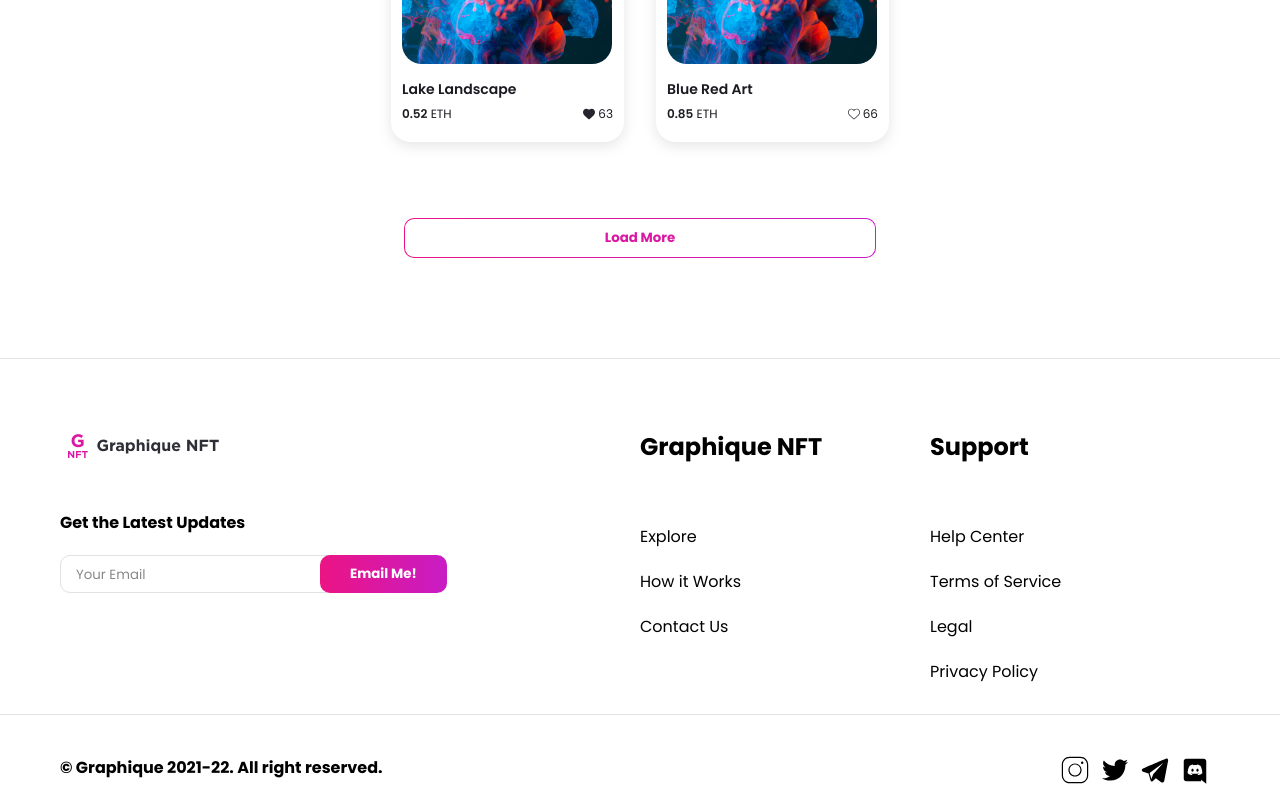
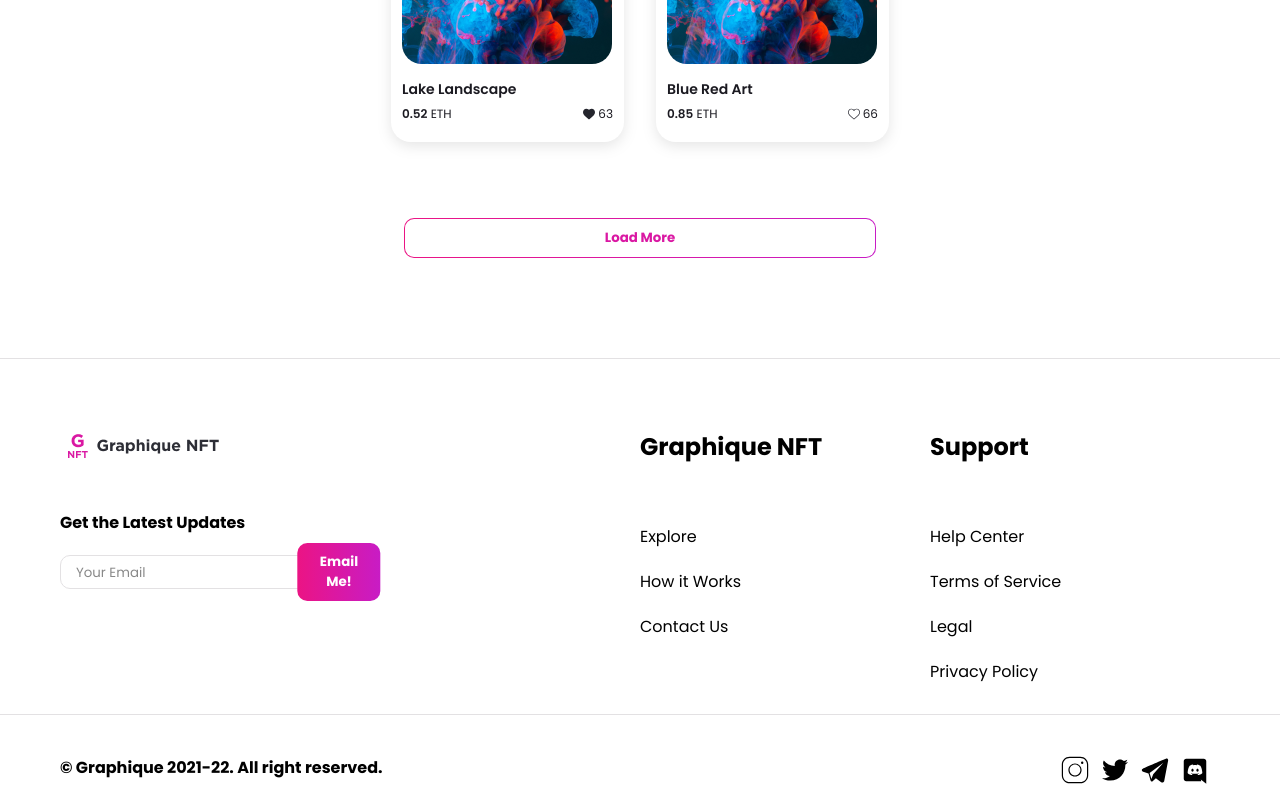
Before and after one commit to ankit-rawani/DesCode, a React (Create React App) app: page / in a window 1280 px wide. Shown: the part 1795-2595 px from the top of the page. Built offline with nearby package versions, Linux system fonts and the light colour scheme.

Commit message:
FinalFooter

```diff
--- a/src/components/footer/Footer.js
+++ b/src/components/footer/Footer.js
@@ -25,15 +25,15 @@ export default function Footer() {
                     type="text"
                     placeholder="Your Email"
                 />
-            </div>
-
-            <div>
                 <button
                     className={styles.button}
                 >
                     Email Me!
                 </button>
+
             </div>
+
+
 
           </section>
         </section>
--- a/src/components/footer/Footer.module.css
+++ b/src/components/footer/Footer.module.css
@@ -72,12 +72,8 @@
 }
 
 .footerRowAbout{
-    display: grid;
-    grid-template-columns: repeat(auto-fill, minmax(230px, 1fr));
-    grid-gap: 20px;
-    @media (max-width: 600px){
-    grid-template-columns: repeat(auto-fill, minmax(200px, 1fr));
-    }
+    margin-right: 20px;
+    margin-top: 0px;
 }
 .footerRow:hover {
     color: #DA18A3;
@@ -131,8 +127,9 @@
 .searchContainer {
     border-radius: 10px;
     border: #e3e1e3 1px solid;
-    padding: 2px 10px;
-    width: 100%;
+    padding: 0px 0px 0px 10px;
+    width: 50%;
+    position: relative;
 }
 
 .searchBar {
@@ -150,14 +147,17 @@
 .button {
     background: linear-gradient(to right, #eb1484, #c81cc5);
     cursor: pointer;
-    padding: 9px 30px;
+    padding: 9px 10px;
     outline: none;
     border: none;
     border-radius: 10px;
     color: white;
     font-weight: bold;
-    position: relative;
-    left: -40px
+    position: absolute;
+    top: 50%;
+    left: 100%;
+    transform: translate(-50%, -50%);
+    width: 30%;
 }
 
 .footerEmailHead{
```
